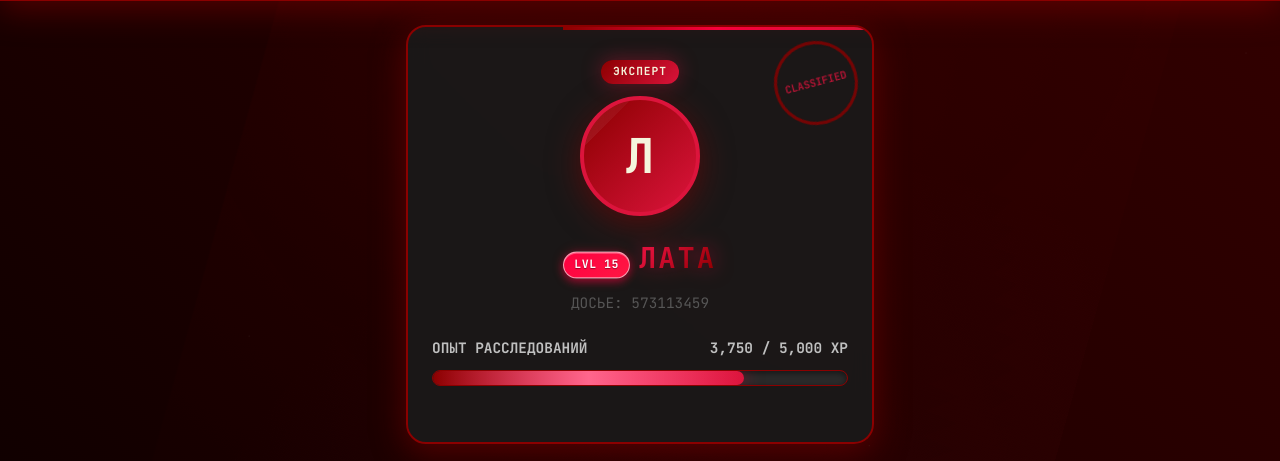
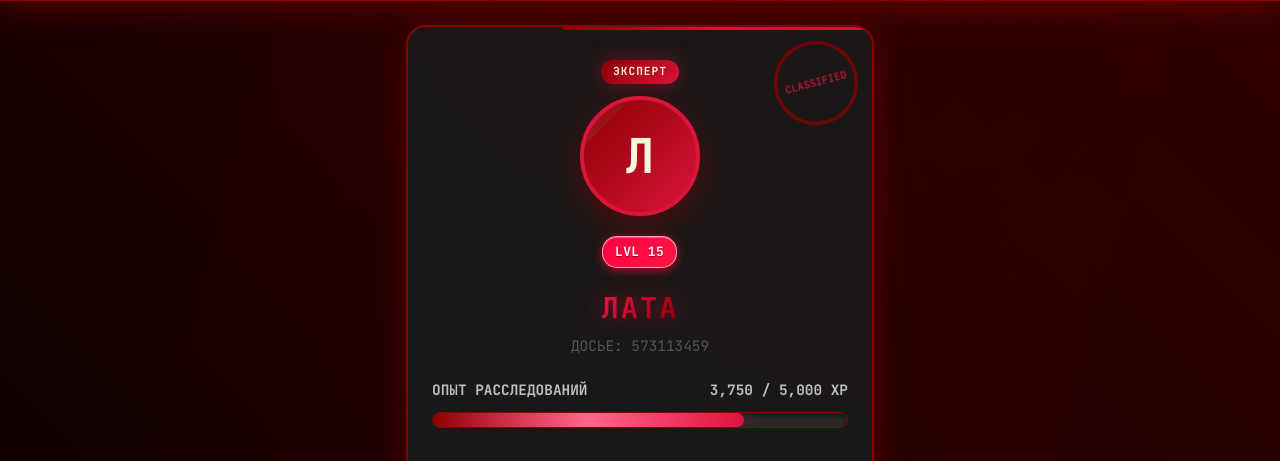
Before and after one commit to eblo-max/first_bot, a website: page public/profile.html in a window 1280 px wide. Shown: the part 71-532 px from the top of the page. Drawn offline with nearby package versions, Linux system fonts and the light colour scheme; a web font is replaced by a local one.

Commit message:
Force LVL badge static positioning - ensure it stays between avatar and name

```diff
--- a/public/profile.html
+++ b/public/profile.html
@@ -291,9 +291,9 @@
         .level-badge-center {
             background: linear-gradient(135deg, var(--neon-red), #FF1744);
             color: #FFFFFF;
-            padding: 4px 10px;
+            padding: 6px 12px;
             border-radius: 15px;
-            font-size: 0.7rem;
+            font-size: 0.8rem;
             font-weight: 800;
             border: 1px solid rgba(255, 255, 255, 0.6);
             box-shadow:
@@ -304,8 +304,15 @@
             text-align: center;
             letter-spacing: 0.5px;
             text-shadow: 0 1px 1px rgba(0, 0, 0, 0.4);
-            display: inline-block;
-            margin: 16px 0 16px 0;
+            display: block;
+            margin: 20px auto 20px auto;
+            width: fit-content;
+            position: static !important;
+            transform: none !important;
+            top: auto !important;
+            left: auto !important;
+            right: auto !important;
+            bottom: auto !important;
         }
 
         @keyframes levelPulseSmall {
```
